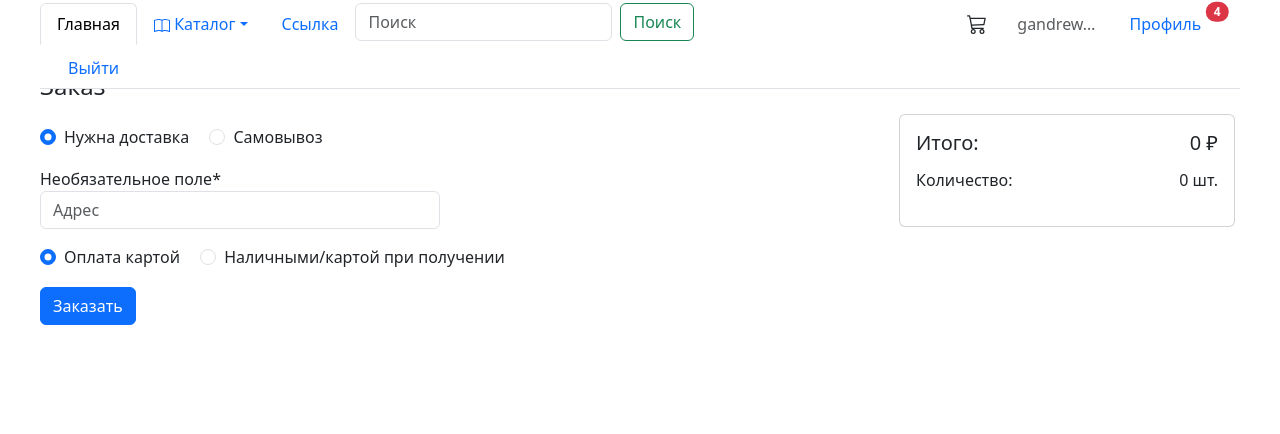
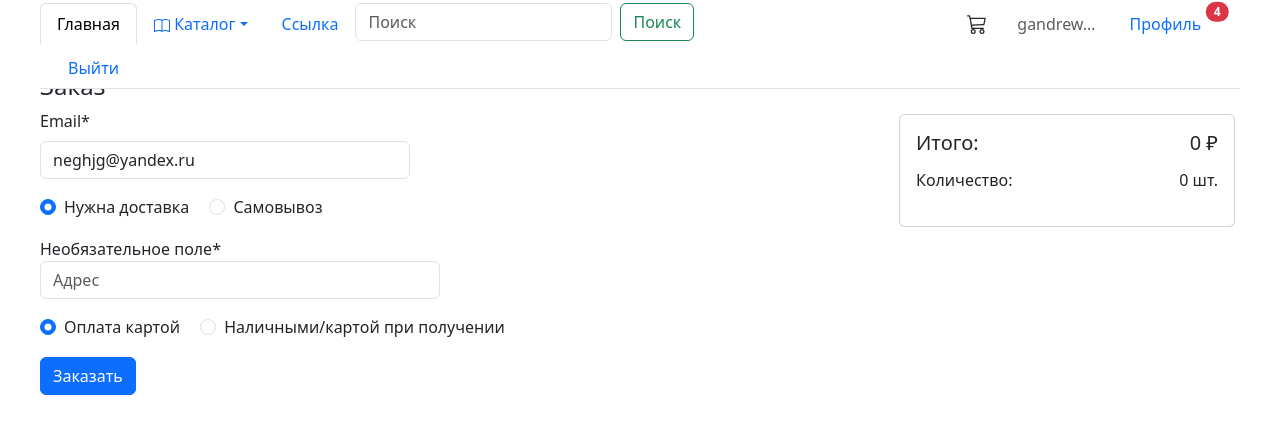
Before and after one commit to Neghjg/books, a Django app: page /orders/create/ in a window 1280 px wide. Shown: the top 434 px of the page. Run offline with Django 4.2, Linux system fonts and the light colour scheme; a user stored in the database is signed in; data comes from the database, SQL or seed files in the repository; both versions use the stored data as it was after the commit; some libraries are stand-ins or nearby versions.

Commit message:
fix auth email

```diff
--- a/books_site/orders/forms.py
+++ b/books_site/orders/forms.py
@@ -23,6 +23,7 @@ class AuthenticatedUserForm(forms.ModelForm):
     #address = forms.CharField(widget=forms.TextInput(attrs={"class": "form-control", "id": "order_form", "placeholder" :"Адрес"}))
     #payment_on_get = forms.ChoiceField(widget=forms.RadioSelect(attrs={"class": "form-check-input", "placeholder" :"Оплата при получении"}))
 
+    email = forms.EmailField()
     requires_delivery = forms.ChoiceField(choices=[
             ("0", False),
             ("1", True),
@@ -35,4 +36,4 @@ class AuthenticatedUserForm(forms.ModelForm):
 
     class Meta:
         model = Order
-        fields = ['requires_delivery', 'address', 'payment_on_get']
+        fields = ['requires_delivery', 'address', 'payment_on_get', 'email']
--- a/books_site/orders/templates/orders/create.html
+++ b/books_site/orders/templates/orders/create.html
@@ -38,6 +38,19 @@
     <div class="form_cart_create">
     <form action="{% url 'order_create' %}" method="post" class="order-form">
         {% csrf_token %}
+
+        <p>
+            <label for="id_email" class="form-label">Email*</label>
+            <input type="email" class="form-control" id= 'profile_form'
+                name="email"
+                placeholder="Введите ваш email *youremail@example.com"
+                value="{{ form.email.value }}"
+                required>
+            {% if form.email.errors %}
+                <div class="alert alert-danger alert-dismissible fade show">{{form.email.errors}}</div>
+            {% endif %}
+        </p>
+
         <p><div class="form-check form-check-inline">
             <input class="form-check-input" type="radio" name="requires_delivery" id="flexRadioDefault1" value="1" checked>
             <label class="form-check-label" for="flexRadioDefault1">
--- a/books_site/orders/views.py
+++ b/books_site/orders/views.py
@@ -62,7 +62,7 @@ def order_create_authenticated_users(request):
                 messages.error(request, str(e))
                 return redirect('home')
     else:
-        form = AuthenticatedUserForm()
+        form = AuthenticatedUserForm(instance=request.user)
     return render(request, 'orders/create.html',
                   {'cart': cart, 'form': form, "my_promo": my_promo})
 
```
Also changed, not shown: books_site/db.sqlite3, 7 other files.
